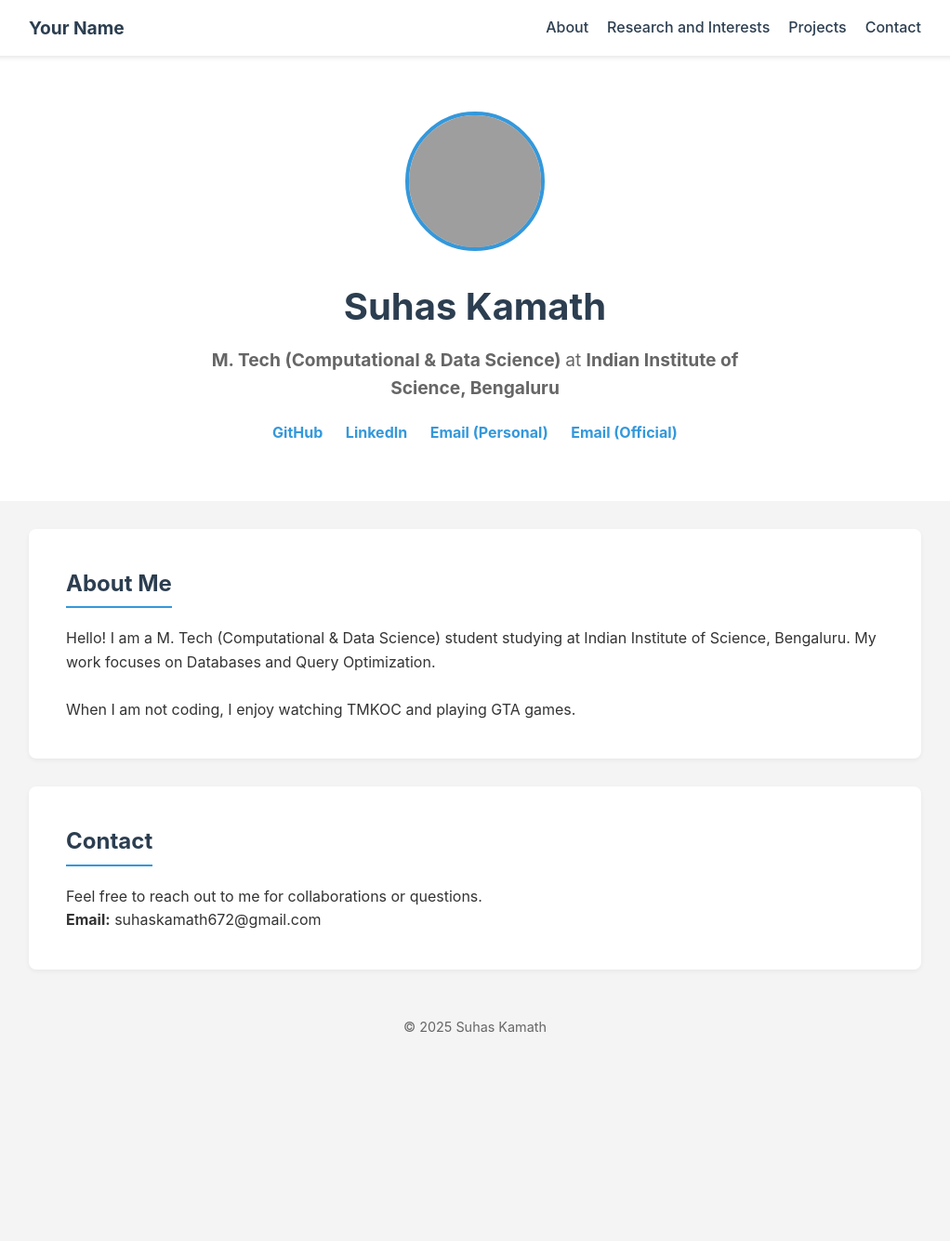
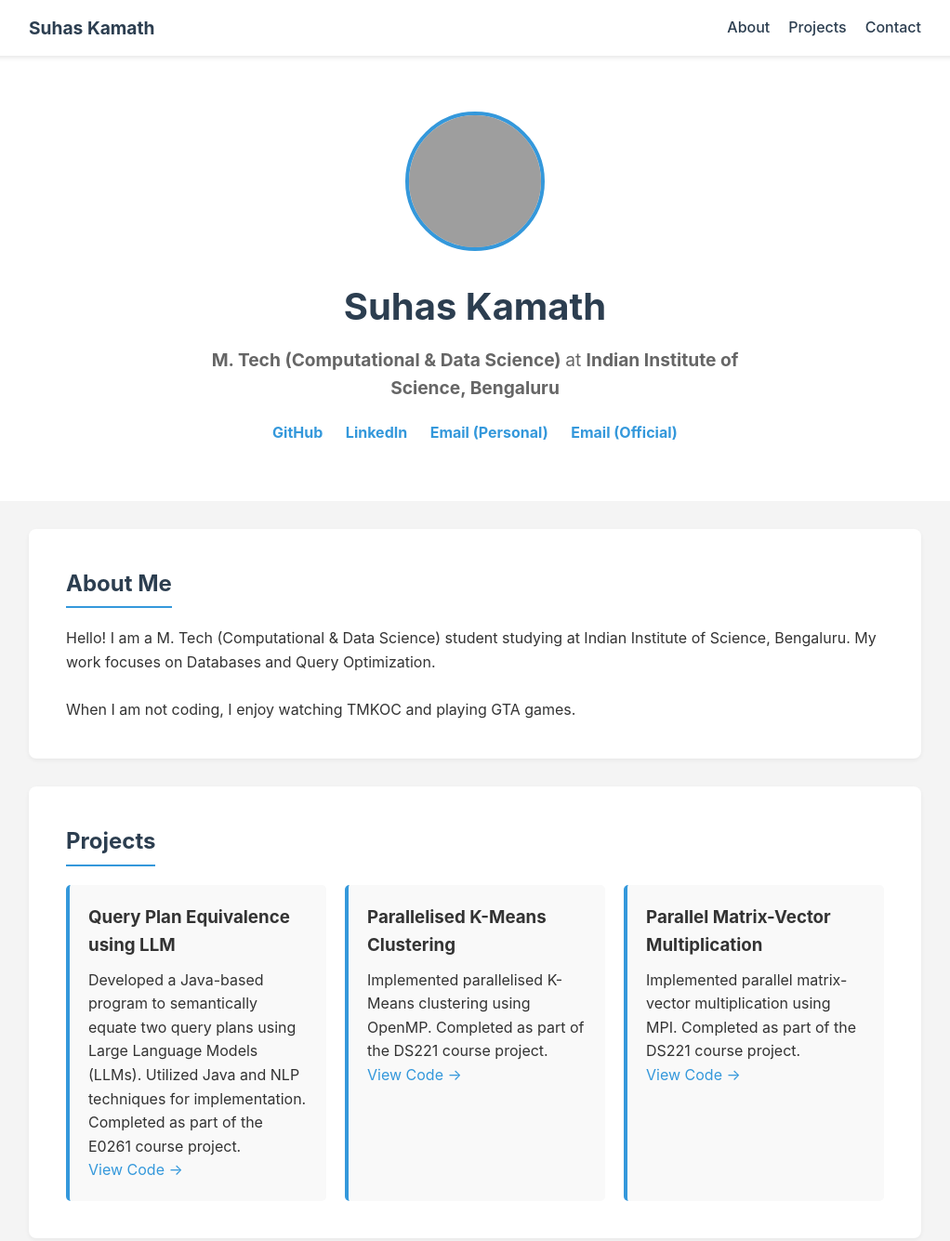
Before and after one commit to suhaskamath2712/suhaskamath2712.github.io, a plain HTML site: page index.html in a window 1280 px wide. Shown: the top 1335 px of the page at 93% size, without its empty margins (129-1151 px from the left). Before the commit the page ends 1136 px from the top, so only its background shows below. Drawn offline with Linux system fonts and the light colour scheme; grey boxes are pictures that could not be loaded.

Commit message:
Updated index

```diff
--- a/index.html
+++ b/index.html
@@ -3,7 +3,7 @@
 <head>
     <meta charset="UTF-8">
     <meta name="viewport" content="width=device-width, initial-scale=1.0">
-    <title>Your Name | Portfolio</title>
+    <title>Suhas Kamath| Portfolio</title>
     <style>
         /* --- CSS VARIABLES FOR EASY COLOR CHANGES --- */
         :root {
@@ -175,10 +175,10 @@
     <header>
         <div class="container">
             <nav>
-                <div class="logo">Your Name</div>
+                <div class="logo">Suhas Kamath</div>
                 <ul class="nav-links">
                     <li><a href="#about">About</a></li>
-                    <li><a href="#research">Research and Interests</a></li>
+                    <!--<li><a href="#research">Research and Interests</a></li>-->
                     <li><a href="#projects">Projects</a></li>
                     <li><a href="#contact">Contact</a></li>
                 </ul>
@@ -226,29 +226,29 @@
                 <li><strong>Topic C:</strong> Future goals in this field.</li>
             </ul>
         </section>
+        -->
 
 
         <section id="projects">
             <h2>Projects</h2>
             <div class="grid-list">
                 <div class="card">
-                    <h3>Project Title 1</h3>
-                    <p>A brief description of the project. Mention the tech stack used (e.g., Python, C++, SQL).</p>
-                    <a href="#">View Code &rarr;</a>
+                    <h3>Query Plan Equivalence using LLM</h3>
+                    <p>Developed a Java-based program to semantically equate two query plans using Large Language Models (LLMs). Utilized Java and NLP techniques for implementation. Completed as part of the E0261 course project.</p>
+                    <a href="https://github.com/suhaskamath2712/E0261_P11">View Code &rarr;</a>
                 </div>
                 <div class="card">
-                    <h3>Project Title 2</h3>
-                    <p>A brief description of the project. Mention the tools or libraries used.</p>
-                    <a href="#">View Code &rarr;</a>
+                    <h3>Parallelised K-Means Clustering</h3>
+                    <p>Implemented parallelised K-Means clustering using OpenMP. Completed as part of the DS221 course project.</p>
+                    <a href="https://github.com/suhaskamath2712/ISS_Assignment/tree/main/OpenMP">View Code &rarr;</a>
                 </div>
                 <div class="card">
-                    <h3>Project Title 3</h3>
-                    <p>A brief description of the project.</p>
-                    <a href="#">View Code &rarr;</a>
+                    <h3>Parallel Matrix-Vector Multiplication</h3>
+                    <p>Implemented parallel matrix-vector multiplication using MPI. Completed as part of the DS221 course project.</p>
+                    <a href="https://github.com/suhaskamath2712/ISS_Assignment/tree/main/MPI">View Code &rarr;</a>
                 </div>
             </div>
         </section>
-        -->
 
         <section id="contact">
             <h2>Contact</h2>
```
